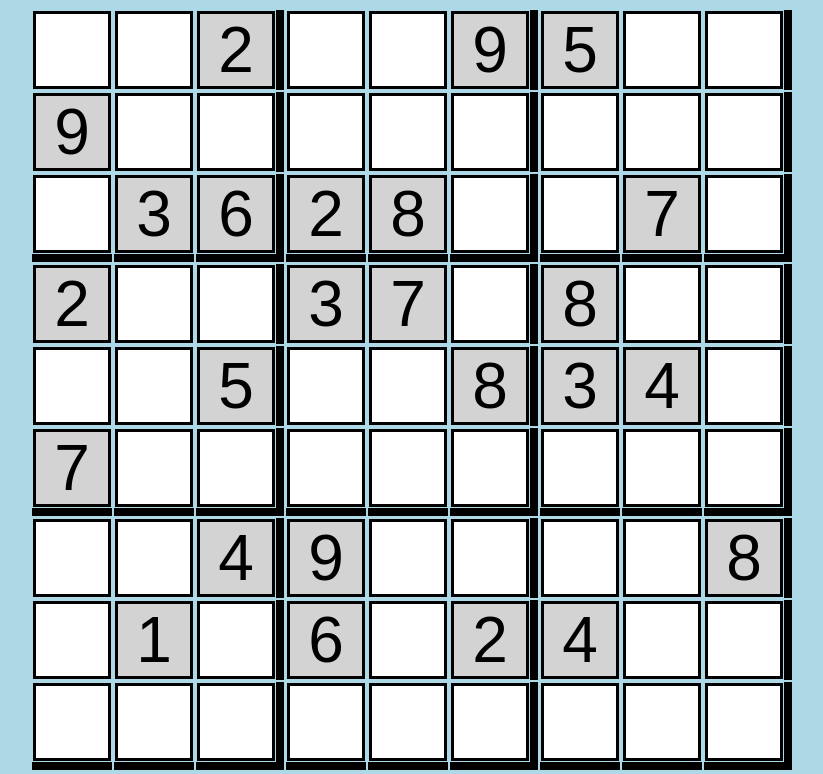
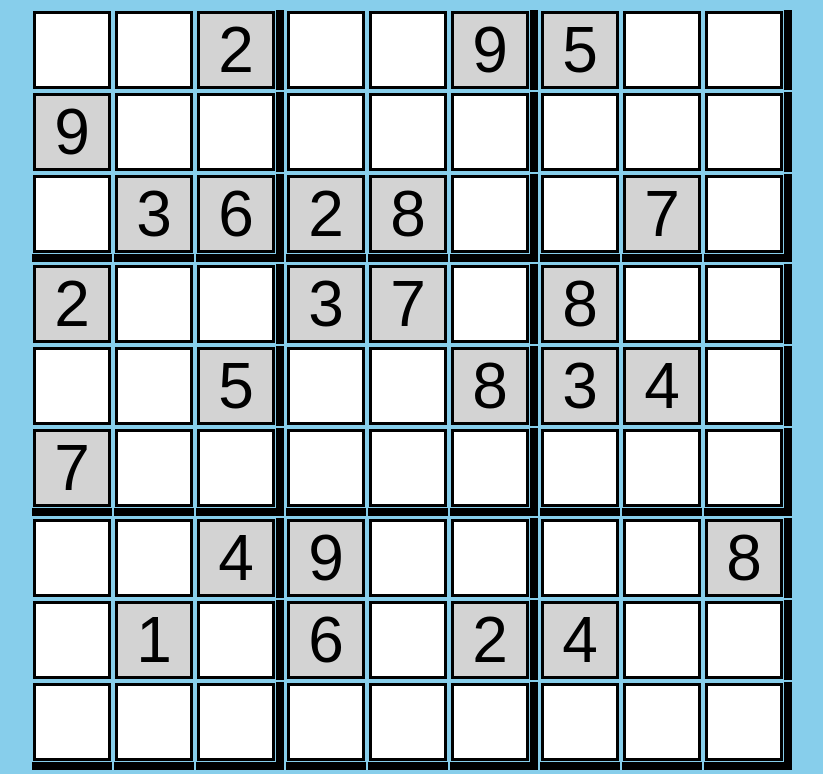
Before and after one commit to Terenbris/SudokuWeb, a plain HTML site: page index.html in a window 1280 px wide. Shown: the top 774 px of the page, without its empty margins (228-1051 px from the left). Drawn offline with Linux system fonts and the light colour scheme.

Commit message:
Update web.css

```diff
--- a/web.css
+++ b/web.css
@@ -30,5 +30,5 @@ button, select {
 }
 
 body {
-    background-color: lightblue;
+    background-color: skyblue;
 }
```
